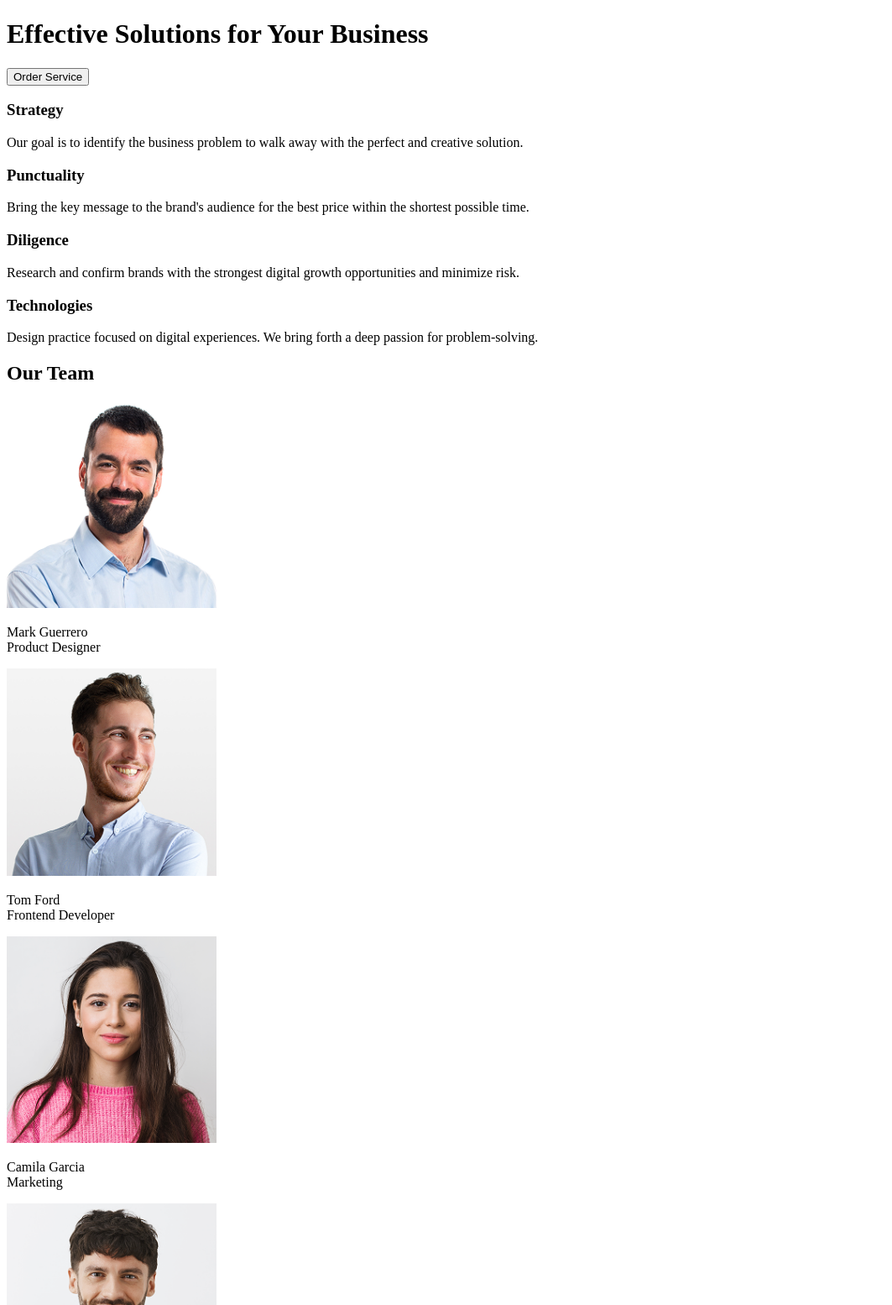
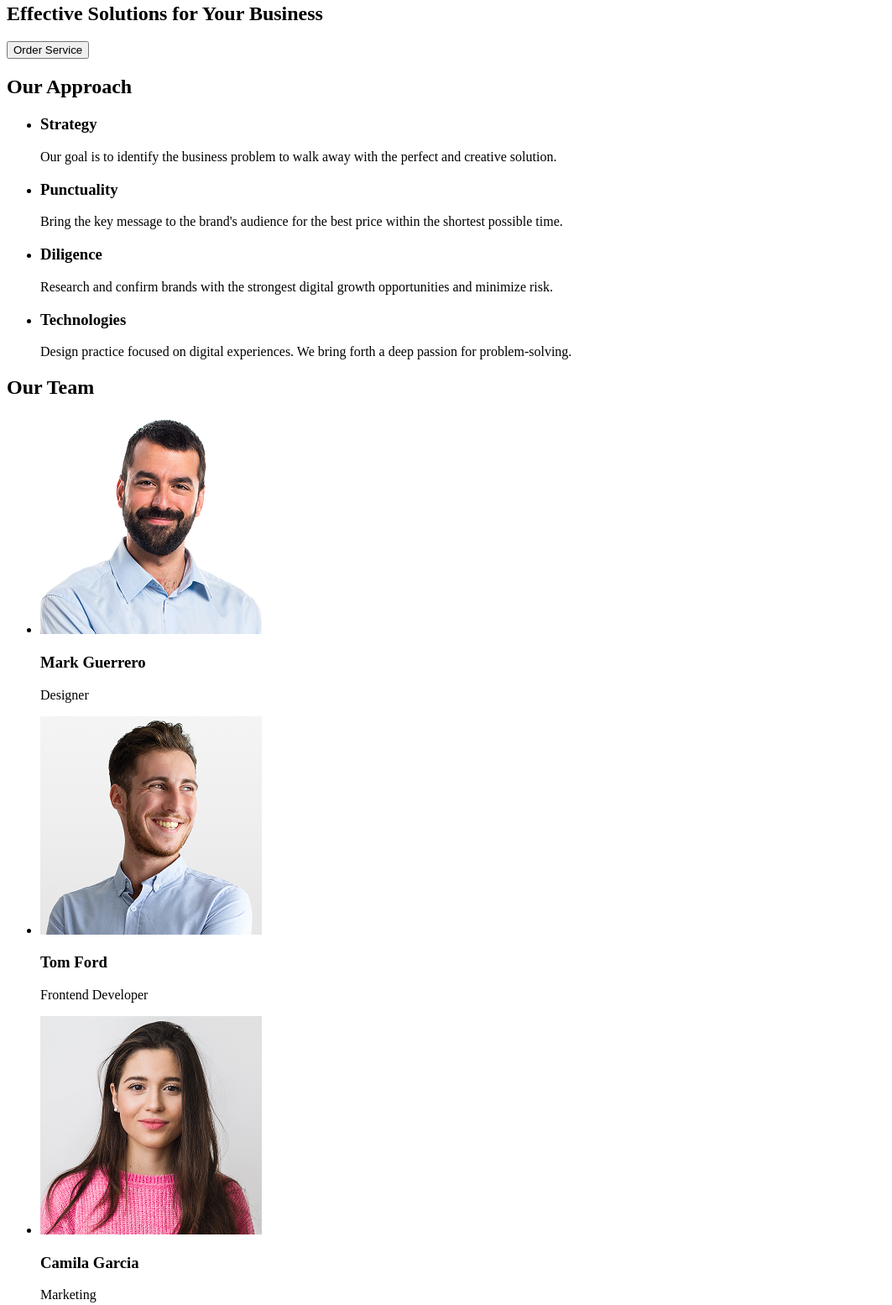
Before and after one commit to nazliaysel/goit-markup-hw-01, a plain HTML site: page index.html in a window 1280 px wide. Shown: the part 576-2130 px from the top of the page at 84% size, without its empty margins (0-1063 px from the left). Drawn offline with Linux system fonts and the light colour scheme.

Commit message:
added index

```diff
--- a/index.html
+++ b/index.html
@@ -1,5 +1,5 @@
 <!DOCTYPE html>
-<html lang="tr">
+<html lang="en">
 <head>
     <meta charset="UTF-8">
     <meta name="viewport" content="width=device-width, initial-scale=1.0">
@@ -9,12 +9,12 @@
     <header>
         <nav>
             <ul>
-                <li>WEBSTUDIO</li>
-                <li>Studio</li>
-                <li>Portfolio</li>
-                <li>Contacts</li>
+                <li><a href="#">Studio</a></li>
+                <li><a href="#">Portfolio</a></li>
+                <li><a href="#">Contacts</a></li>
             </ul>
             </nav>
+            <address>
             <ul>
                 <li>
                    <a href="mailto:info@devstudio.com">info@devstudio.com</a>
@@ -23,55 +23,73 @@
                    <a href="tel:+11 (000) 111-11-11">+11 (000) 111-11-11</a>
                 </li>
             </ul>
+            </address>
     </header>
+
     <main>
-        <div id="main-slider">
+            <section>
                 <img src="/images/1.png" alt="Gray Area" width="1000">
                 <h1>Effective Solutions for Your Business</h1>
-            <input type="button" value="Order Service" />
-        </div>
+                <button type="button">Order Service</button>
+            </section>
+
+            <section>
+                <h2>Our Approach</h2>
+                <ul>
+                    <li>
+                        <h3>Strategy</h3>
+                        <p>Our goal is to identify the business problem to walk away with the perfect and creative solution.</p>
+                    </li>
+                    <li>
+                        <h3>Punctuality</h3>
+                        <p>Bring the key message to the brand's audience for the best price within the shortest possible time.</p>
+                    </li>
+                    <li>
+                        <h3>Diligence</h3>
+                        <p>Research and confirm brands with the strongest digital growth opportunities and minimize risk.</p>
+                    </li>
+                    <li>
+                        <h3>Technologies</h3>
+                        <p>Design practice focused on digital experiences. We bring forth a deep passion for problem-solving.</p>
+                    </li>
+                </ul>
+            </section>
+
+            <section>
+                <h2>Our Team</h2>
+                <ul>
+                    <li>
+                        <img src="/images/2.png" alt="Mark Guerrero" width="264">
+                        <h3>Mark Guerrero</h3>
+                        <p>Designer</p>
+                    </li>
+
+                    <li>
+                        <img src="/images/3.png" alt="Tom Ford" width="264">
+                        <h3>Tom Ford</h3>
+                        <p>Frontend Developer</p>
+                    </li>
+
+                    <li>
+                        <img src="/images/4.png" alt="Camila Garcia" width="264">
+                        <h3>Camila Garcia</h3>
+                        <p>Marketing</p>
+                    </li>
+
+                    <li>
+                        <img src="/images/5.png" alt="Daniel Wilson" width="264">
+                        <h3>Daniel Wilson</h3>
+                        <p>UI Designer</p>
+                    </li>
+                </ul>
+            </section>
         </main>
-    <main>
-    <h3>Strategy</h3>
-    <p>
-        Our goal is to identify the business problem to walk away with the perfect and creative solution.
-    </p>
-    <h3>Punctuality</h3>
-    <p>
-        Bring the key message to the brand's audience for the best price within the shortest possible time.
-    </p>
-    <h3>Diligence</h3>
-    <p>
-        Research and confirm brands with the strongest digital growth opportunities and minimize risk.
-    </p>
-    <h3>Technologies</h3>
-    <p>
-        Design practice focused on digital experiences. We bring forth a deep passion for problem-solving.
-    </p>
-    </main>
-    <main>
-    <h2>Our Team</h2>
-    <img src="/images/2.png" alt="Mark Guerrero" width="250">
-    <p>
-        Mark Guerrero <br> Product Designer
-    </p>
-    <img src="/images/3.png" alt="Tom Ford" width="250">
-    <p>
-        Tom Ford <br> Frontend Developer
-    </p>
-    <img src="/images/4.png" alt="Camila Garcia" width="250">
-    <p>
-        Camila Garcia <br> Marketing
-    </p>
-    <img src="/images/5.png" alt="Daniel Wilson" width="250">
-    <p>
-        Daniel Wilson <br> UI Designer
-    </p>
-    </main>
+
         <footer>
             <h2>WEBSTUDIO</h2>
             <p>Increase the flow of customers and sales for your business with digital marketing & growth solutions.</p>
             <img src="/images/6.png" alt="Gray Area2" width="1000">
         </footer>
+
 </body>
 </html>
```
Lines whose indentation alone changed are shown as unchanged.
